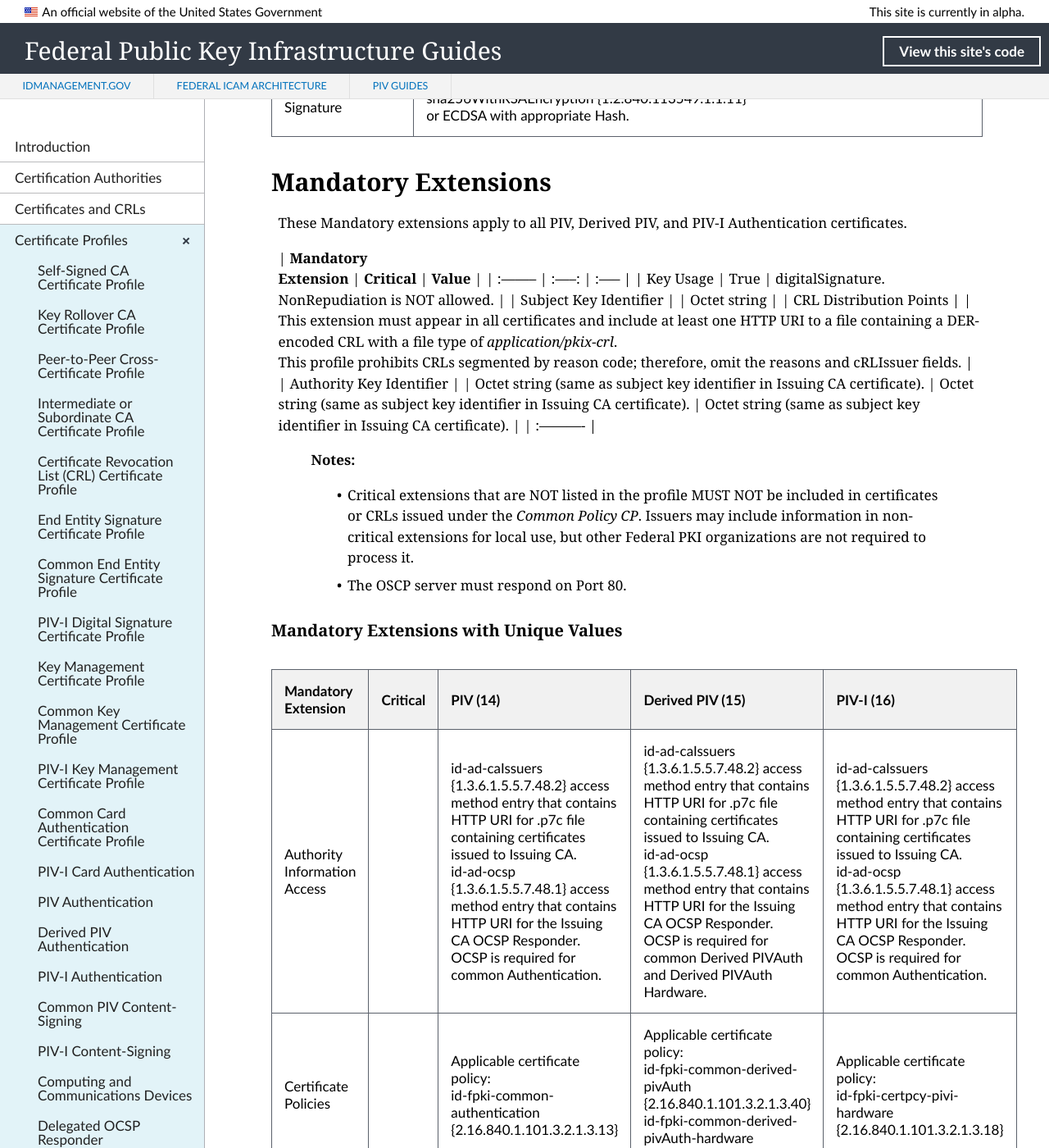
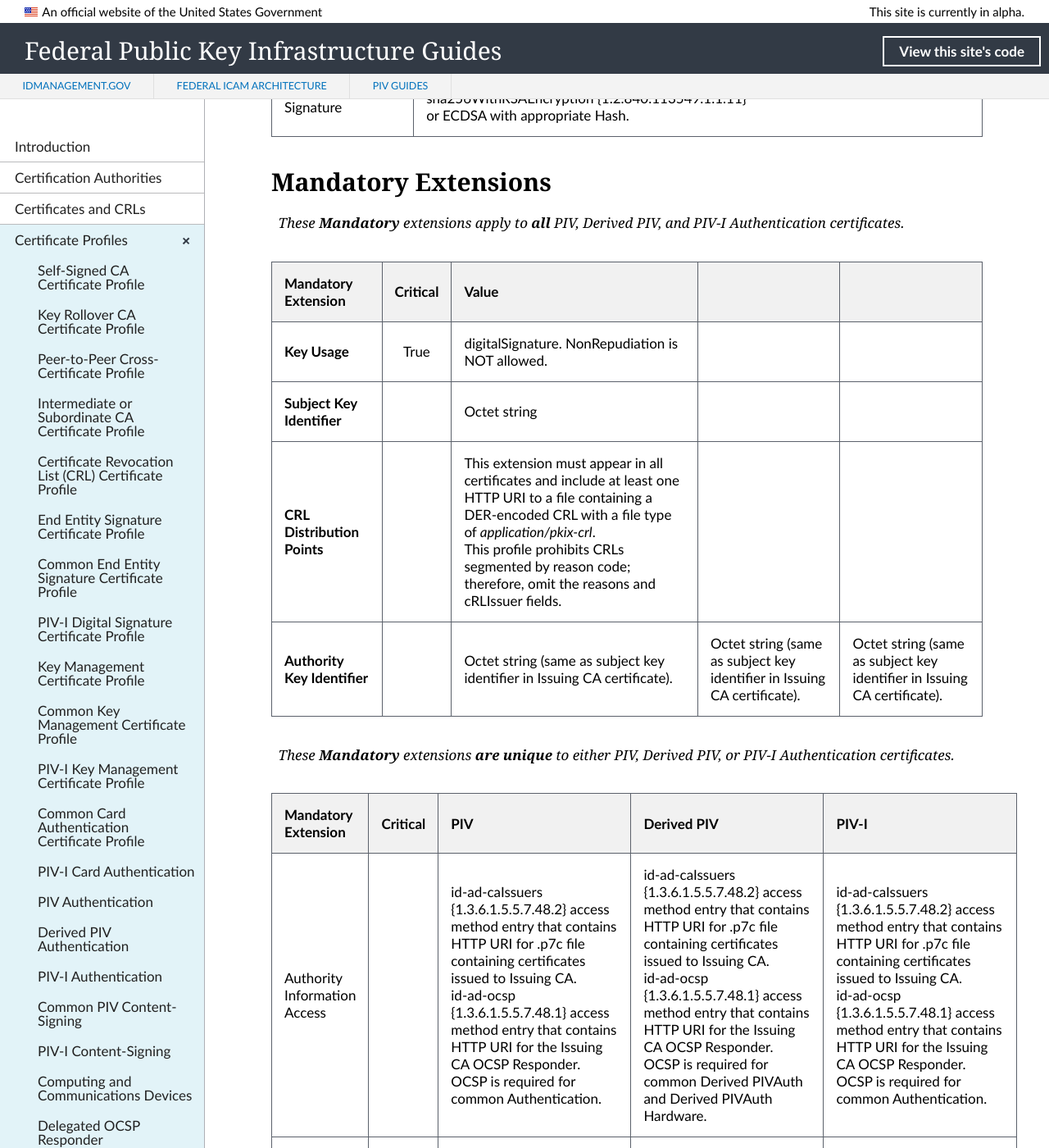
Before and after one commit to GSA/fpki-guides, a Jekyll site: the page built from _profiles/22_all_piv_auth_2.md, in a window 1280 px wide and 1400 px high, scrolled down 2142 px. Shown: the whole window at 82% size. Built offline with Jekyll 4.4.1, drawn with Linux system fonts in a browser that asks for light colours; nearby versions of some CDN libraries; library files that are not in the unit come from our copies.

Commit message:
Update 22_all_piv_auth_2.md
Format test

```diff
--- a/_profiles/22_all_piv_auth_2.md
+++ b/_profiles/22_all_piv_auth_2.md
@@ -54,22 +54,18 @@ This profile supersedes three previously published profile worksheets:
 
 ## Mandatory Extensions
 
-These Mandatory extensions apply to all PIV, Derived PIV, and PIV-I Authentication certificates.
+_These **Mandatory** extensions apply to **all** PIV, Derived PIV, and PIV-I Authentication certificates._
 
 | **Mandatory<br>Extension** |  **Critical** | **Value** |
 | :-------- | :-----: | :----- |
-| Key Usage  | True |  digitalSignature. NonRepudiation is NOT allowed.  |
-| Subject Key Identifier   |  | Octet string  |
-| CRL Distribution Points   | |  This extension must appear in all certificates and include at least one HTTP URI to a file containing a DER-encoded CRL with a file type of _application/pkix-crl_.<br>This profile prohibits CRLs segmented by reason code; therefore, omit the reasons and cRLIssuer fields. |
-| Authority Key Identifier   |  | Octet string (same as subject key identifier in Issuing CA certificate). | Octet string (same as subject key identifier in Issuing CA certificate). | Octet string (same as subject key identifier in Issuing CA certificate). |
-| :---------- |
->**Notes:**
-* Critical extensions that are NOT listed in the profile MUST NOT be included in certificates or CRLs issued under the _Common Policy CP_. Issuers may include information in non-critical extensions for local use, but other Federal PKI organizations are not required to process it.
-* The OSCP server must respond on Port 80.<!--Can this statement go into the profile somewhere?-->
+| **Key Usage**  | True |  digitalSignature. NonRepudiation is NOT allowed.  |
+| **Subject Key Identifier**   |  | Octet string  |
+| **CRL Distribution Points**   | |  This extension must appear in all certificates and include at least one HTTP URI to a file containing a DER-encoded CRL with a file type of _application/pkix-crl_.<br>This profile prohibits CRLs segmented by reason code; therefore, omit the reasons and cRLIssuer fields. |
+| **Authority Key Identifier**   |  | Octet string (same as subject key identifier in Issuing CA certificate). | Octet string (same as subject key identifier in Issuing CA certificate). | Octet string (same as subject key identifier in Issuing CA certificate). |
 
-### Mandatory Extensions with Unique Values
+_These **Mandatory** extensions **are unique** to either PIV, Derived PIV, or PIV-I Authentication certificates._
 
-| **Mandatory<br>Extension**  | **Critical** | **PIV (14)** | **Derived PIV (15)**  |  **PIV-I (16)** |
+| **Mandatory<br>Extension**  | **Critical** | **PIV** | **Derived PIV**  |  **PIV-I** |
 | :-------- | :------ | :----- | :-----  | :-----     |
 | Authority Information Access  |  | id-ad-caIssuers {1.3.6.1.5.5.7.48.2} access method entry that contains HTTP URI for .p7c file containing certificates issued to Issuing CA.<br>id-ad-ocsp {1.3.6.1.5.5.7.48.1} access method entry that contains HTTP URI for the Issuing CA OCSP Responder.<br>OCSP is required for common Authentication.  | id-ad-caIssuers {1.3.6.1.5.5.7.48.2} access method entry that contains HTTP URI for .p7c file containing certificates issued to Issuing CA.<br>id-ad-ocsp {1.3.6.1.5.5.7.48.1} access method entry that contains HTTP URI for the Issuing CA OCSP Responder.<br>OCSP is required for common Derived PIVAuth and Derived PIVAuth Hardware.  | id-ad-caIssuers {1.3.6.1.5.5.7.48.2} access method entry that contains HTTP URI for .p7c file containing certificates issued to Issuing CA.<br>id-ad-ocsp {1.3.6.1.5.5.7.48.1} access method entry that contains HTTP URI for the Issuing CA OCSP Responder.<br>OCSP is required for common Authentication.  |
 | Certificate Policies   |  | Applicable certificate policy:<br>id-fpki-common-authentication {2.16.840.1.101.3.2.1.3.13}  |  Applicable certificate policy:<br>id-fpki-common-derived-pivAuth {2.16.840.1.101.3.2.1.3.40} <br>id-fpki-common-derived-pivAuth-hardware {2.16.840.1.101.3.2.1.3.41}  | Applicable certificate policy:<br>id-fpki-certpcy-pivi-hardware {2.16.840.1.101.3.2.1.3.18}   |
```
